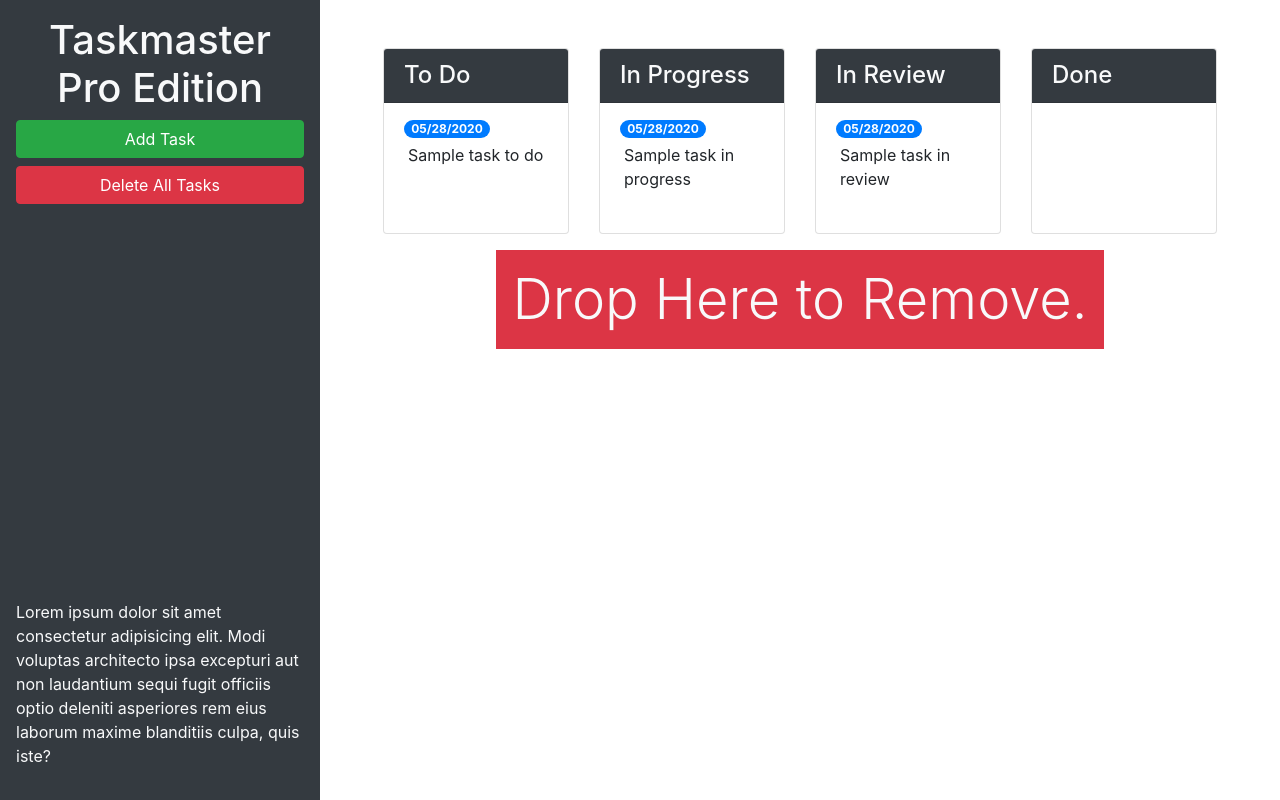
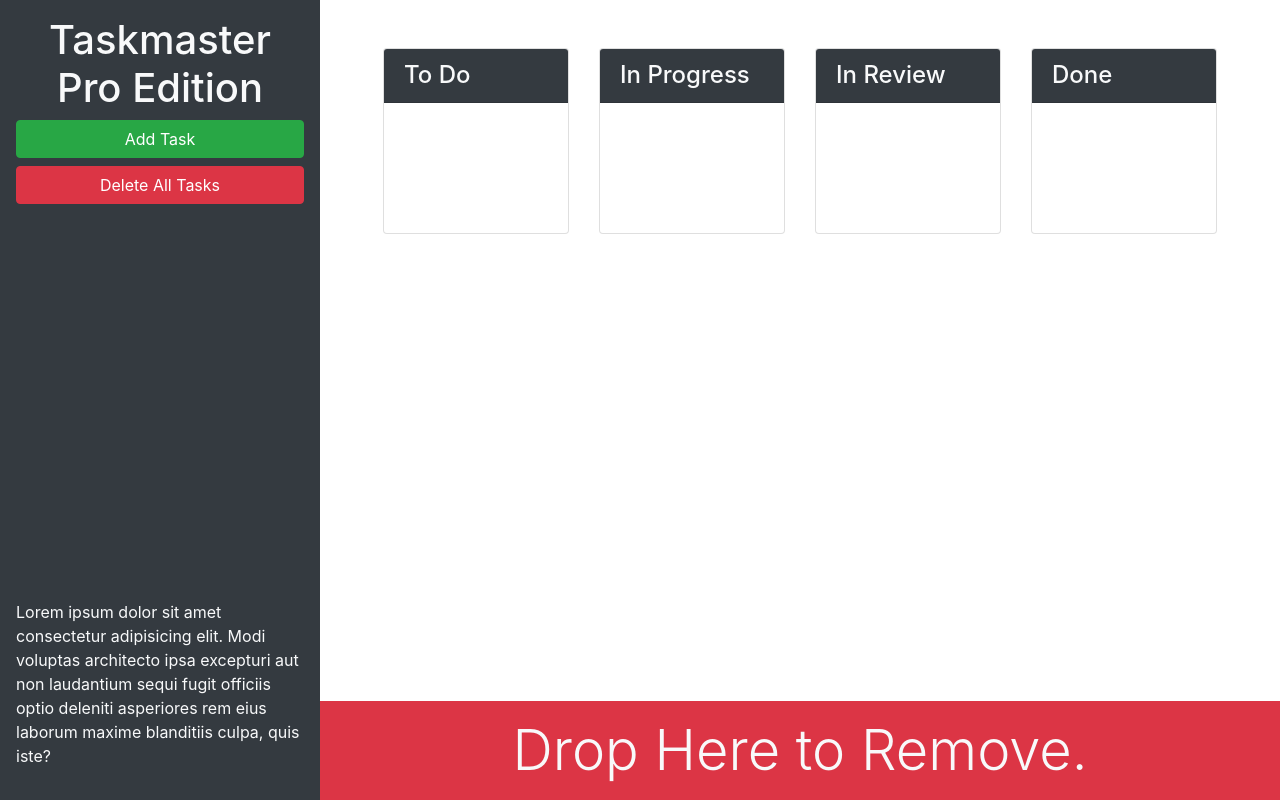
Before and after one commit to Cbannerman21/taskmater-pro, a plain HTML site: page taskmaster-starter/index.html in a window 1280 px wide. Drawn offline with nearby package versions, Linux system fonts and the light colour scheme.

```diff
--- a/taskmaster-starter/index.html
+++ b/taskmaster-starter/index.html
@@ -28,32 +28,24 @@
     </header>
     <main class="col-12 col-lg-9 d-flex flex-column">
       <div class="m-5 row justify-content-around">
-        <!--todo start-->
+        <!--To Do Start-->
         <div class="col-12 col-md-6 col-xl-3 mb-3">
           <div class="card">
             <h4 class="card-header bg-dark text-light">
               To Do
             </h4>
             <ul id="list-toDo" class="list-group list-group-flush">
-              <li class="list-group-item">
-                <span class="badge badge-primary badge-pill">05/28/2020</span>
-                <p class="m-1">Sample task to do</p>
-              </li>
             </ul>
           </div>
-      </div>
-      <!--todo end-->
-      <!--in progress start-->
+        </div>
+          <!--todo end-->
+          <!--in progress start-->
       <div class="col-12 col-md-6 col-xl-3 mb-3">
         <div class="card">
         <h4 class="card-header bg-dark text-light">
           In Progress
         </h4>
         <ul id="list-inProgress" class="list-group list-group-flush">
-          <li class="list-group-item">
-            <span class="badge badge-primary badge-pill">05/28/2020</span>
-            <p class="m-1">Sample task in progress</p>
-          </li>
         </ul>
       </div>
     </div>
@@ -65,10 +57,6 @@
           In Review
         </h4>
         <ul id="list-inReview" class="list-group list-group-flush">
-          <li class="list-group-item">
-            <span class="badge badge-primary badge-pill">05/28/2020</span>
-            <p class="m-1"> Sample task in review</p>
-          </li>
         </ul>
       </div>
     </div>
@@ -83,6 +71,7 @@
       </ul>
       </div>
     </div>
+  </div>
     <!--done end-->
     <div class="mt-auto" id="trash">
       <div class="w-100 bg-danger p-3 text-center text-light display-4">
```
